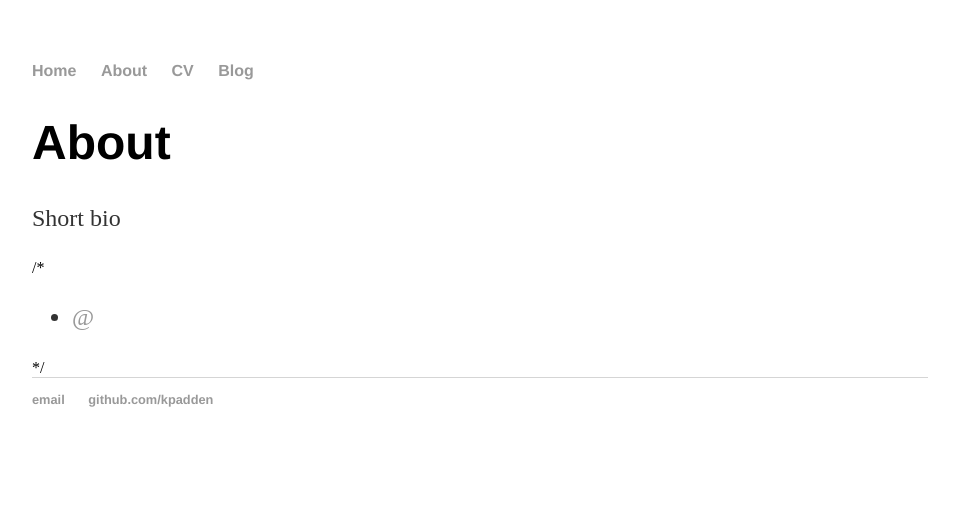
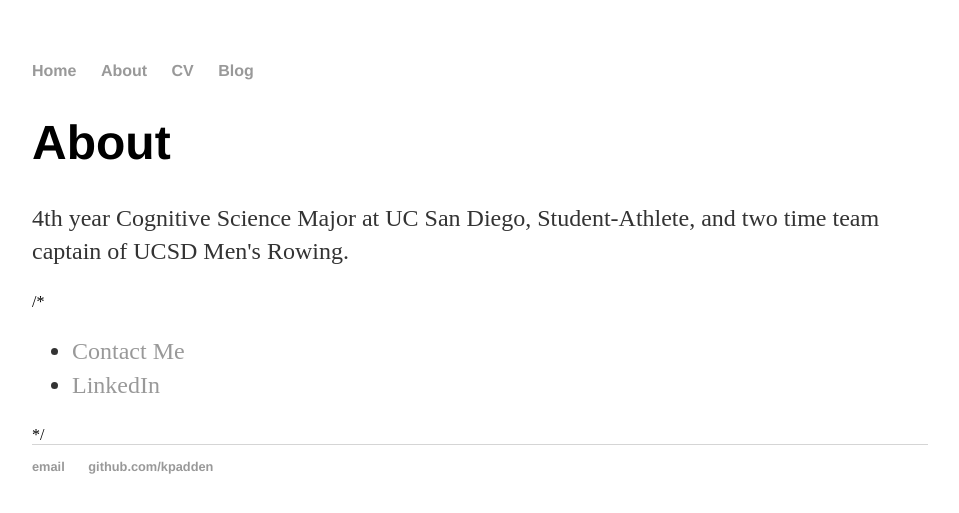
Before and after one commit to kpadden/kpadden.github.io, a Jekyll site: the page built from about/index.html, in a window 1280 px wide. Shown: the top 513 px of the page, without its empty margins (160-1119 px from the left). Built offline with Jekyll 4.4.1, drawn with Linux system fonts in a browser that asks for light colours.

Commit message:
Update index.html

```diff
--- a/about/index.html
+++ b/about/index.html
@@ -4,9 +4,10 @@ title: About Kenneth Padden
 ---
 <div class="about">
     <h1>About</h1>
-    <p>Short bio</p>
+    <p>4th year Cognitive Science Major at UC San Diego, Student-Athlete, and two time team captain of UCSD Men's Rowing.</p>
     /*
     <ul class="contacts">
-        <li><a href="#">@</a></li>
+        <li><a href="kepadden@gmail.com">Contact Me</a></li>
+        <li><a href="linkedin.com/in/kenny-padden-a64329170">LinkedIn</a></li>
     </ul> */
 </div>
```
